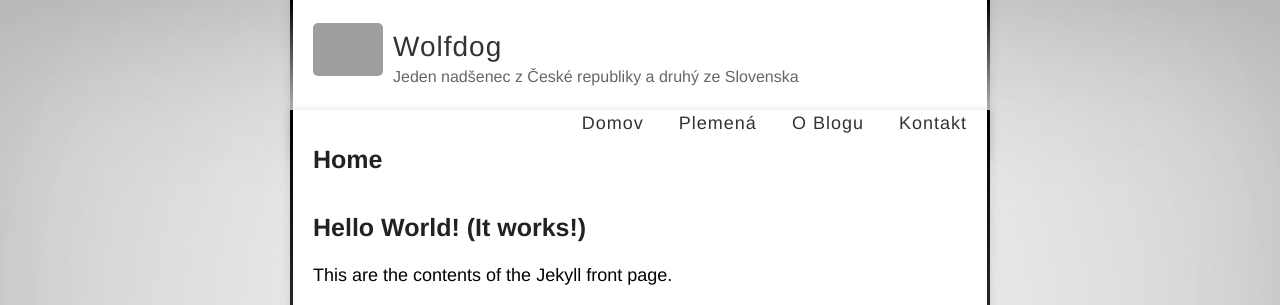
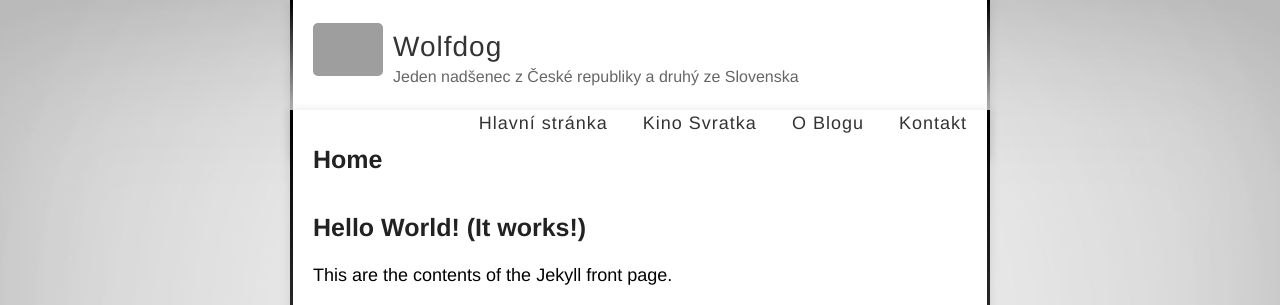
Before and after one commit to Krapina/learn-jekyll, a Jekyll site: the page built from index.md, in a window 1280 px wide. Shown: the top 305 px of the page. Built offline with Jekyll 4.4.1, drawn with Linux system fonts in a browser that asks for light colours; grey boxes are pictures that could not be loaded.

Commit message:
kino svratka v default

```diff
--- a/_layouts/default.html
+++ b/_layouts/default.html
@@ -29,8 +29,8 @@
           </div>
 
           <nav>
-            <a href="{{ site.baseurl }}/">Domov</a>
-            <a href="{{ site.baseurl }}/plemena">Plemená</a>
+            <a href="{{ site.baseurl }}/">Hlavní stránka</a>
+            <a href="{{ site.baseurl }}/Svratka">Kino Svratka</a>
             <a href="{{ site.baseurl }}/blog">O Blogu</a>
             <a href="{{ site.baseurl }}/about">Kontakt</a>
           </nav>
```
